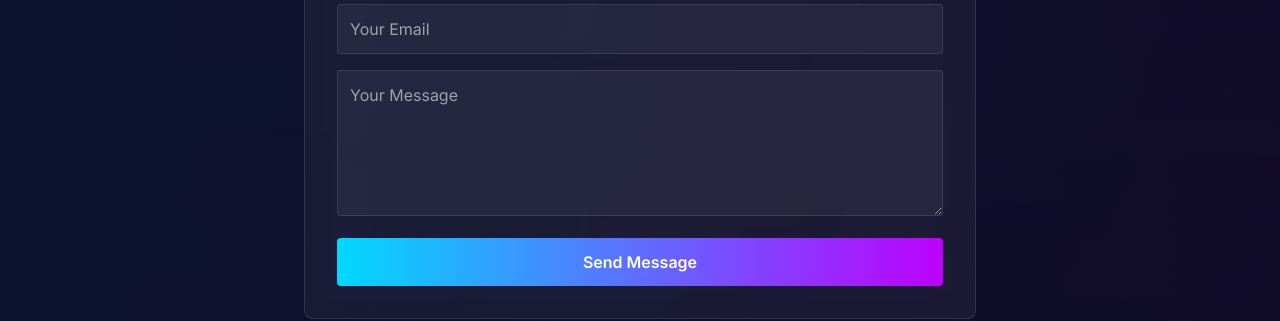
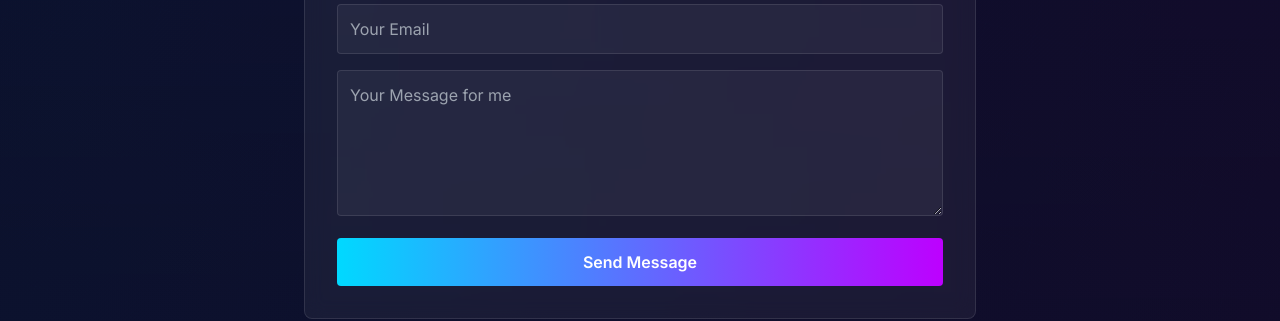
Before and after one commit to Saveensalah/Portfolio, a Next.js app: page / in a window 1280 px wide. Shown: the part 5573-5894 px from the top of the page. Built offline with nearby package versions, Linux system fonts and the light colour scheme.

Commit message:
testing ci cd pipeline

```diff
--- a/src/components/sections/Contact.tsx
+++ b/src/components/sections/Contact.tsx
@@ -226,7 +226,7 @@ export default function Contact() {
 
               <textarea
                 name="message"
-                placeholder="Your Message"
+                placeholder="Your Message for me"
                 rows={5}
                 value={formData.message}
                 onChange={handleChange}
```
